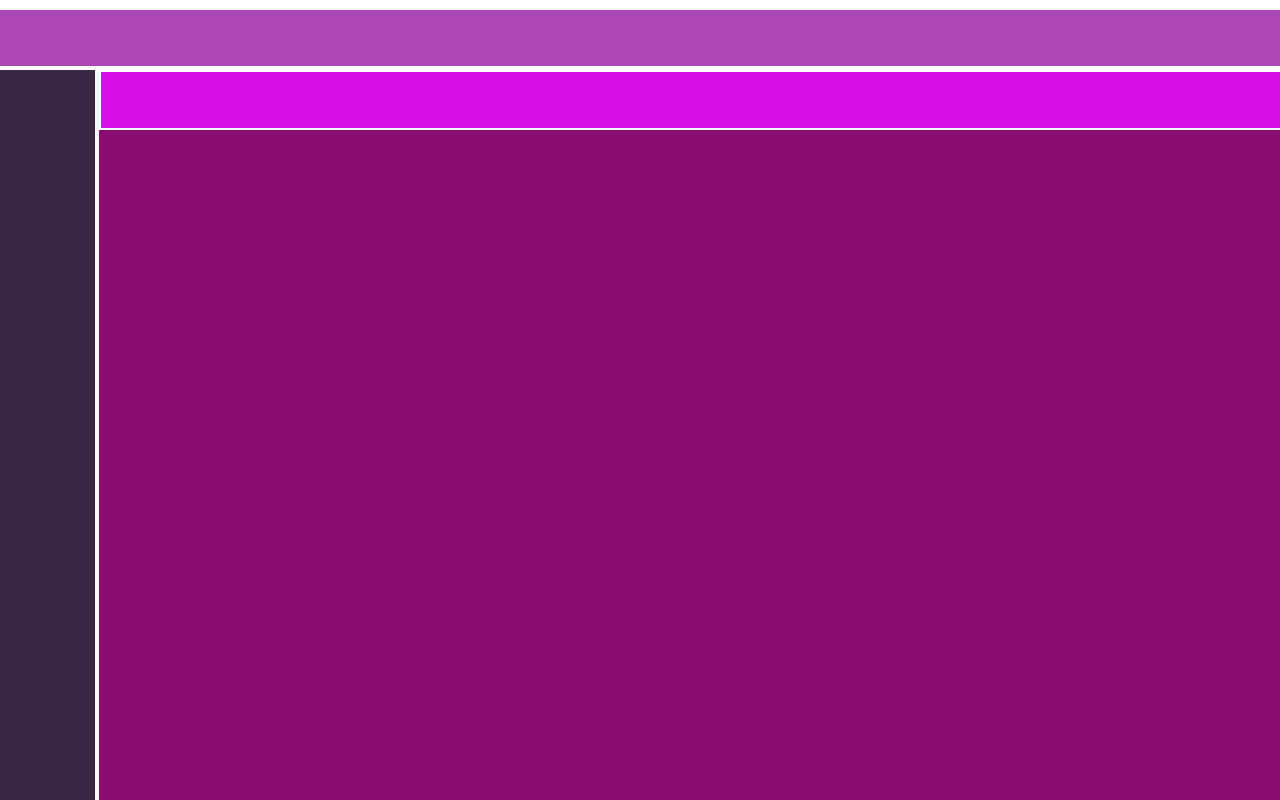
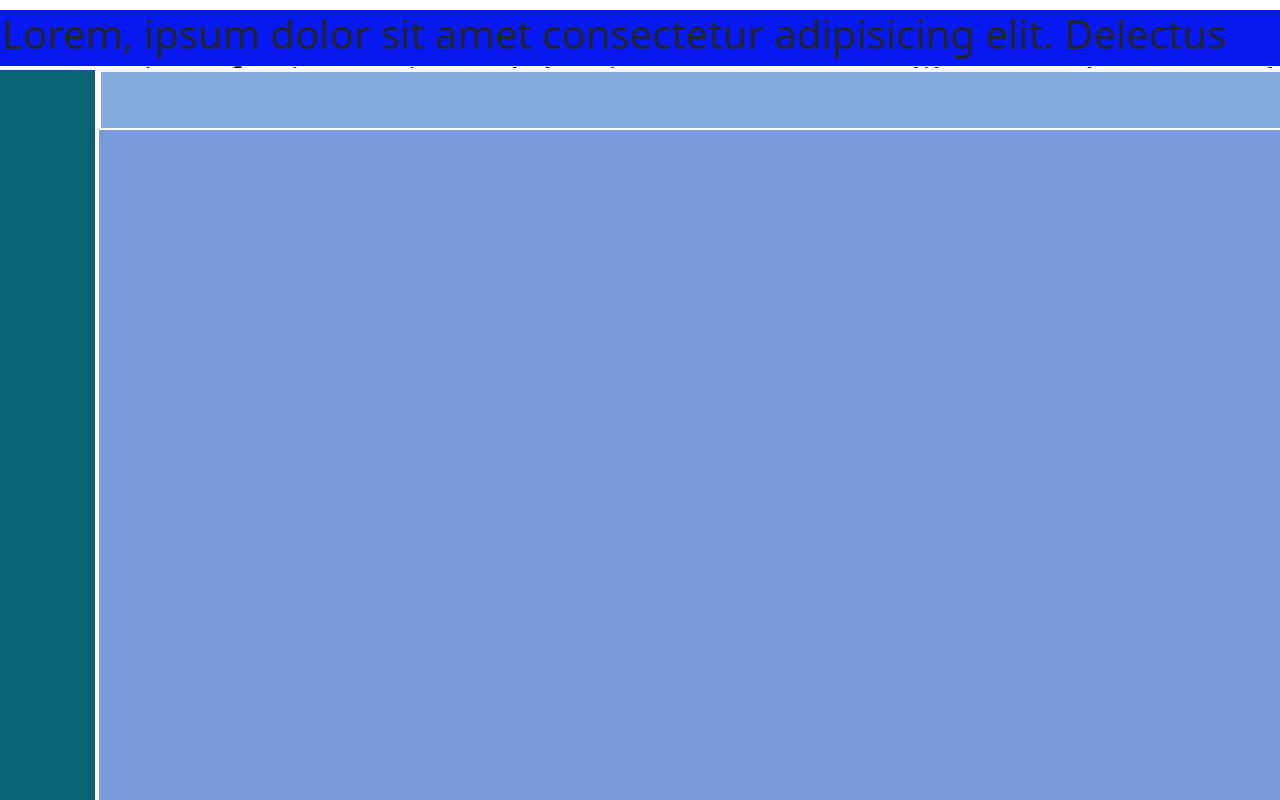
Before and after one commit to anyull/youtube, a plain HTML site: page index.html in a window 1280 px wide. Shown: the top 800 px of the page. Drawn offline with nearby package versions, Linux system fonts and the light colour scheme.

Commit message:
primer cambio

```diff
--- a/estilos/estilos.css
+++ b/estilos/estilos.css
@@ -3,37 +3,37 @@
 }
 .cajauno {
     height: 60px;
-    background-color: rgb(173, 71, 182);
+    background-color: rgb(8, 24, 240);
     border: 2px solid white;
 }
 .cajados {
     height: 1000px;
-    background-color: rgb(56, 38, 68);
+    background-color: rgb(11, 100, 116);
     border: 2px solid white;
 }
 .cajatres {
     height: 1000px;
-    background-color: rgb(138, 12, 110);
+    background-color: rgb(121, 155, 219);
     border: 2px solid white;
 }
 .cajacuatro {
     height: 60px;
-    background-color: rgb(217, 14, 228);
+    background-color: rgb(132, 173, 221);
     border: 2px solid white;
 }
 .cajacinco {
     height: 800px;
-    background-color: rgb(230, 162, 233);
+    background-color: rgb(58, 64, 78);
     border: 2px solid white;
 }
 .cajasiete {
     height: 800px;
-    background-color: rgb(230, 162, 233);
+    background-color: rgb(3, 178, 209);
     border: 2px solid white;
 }
 .cajaocho {
     height: 800px;
-    background-color: rgb(230, 162, 233);
+    background-color: rgb(89, 95, 172);
     border: 2px solid white;
 }
 .cajaseis {
--- a/index.html
+++ b/index.html
@@ -14,7 +14,7 @@
         <h1 class="text-center display-4"></h1>
     </header>
     <div class="row">
-        <div class="cajauno  col-xl-12 col-xxl-12 "></div>
+        <div class="cajauno  col-xl-12 col-xxl-12 "> <h1>Lorem, ipsum dolor sit amet consectetur adipisicing elit. Delectus sunt et iure fugiat maiores laboriosam magnam libero, voluptate ad qui ipsa debitis animi ipsum aspernatur reprehenderit maxime illum, id similique?</h1></div>
         <div class="cajados  col-xl-1 col-xxl-2 "></div>
         <div class="cajatres col-xl-11 col-xxl-10">
             <div class="row">
```
